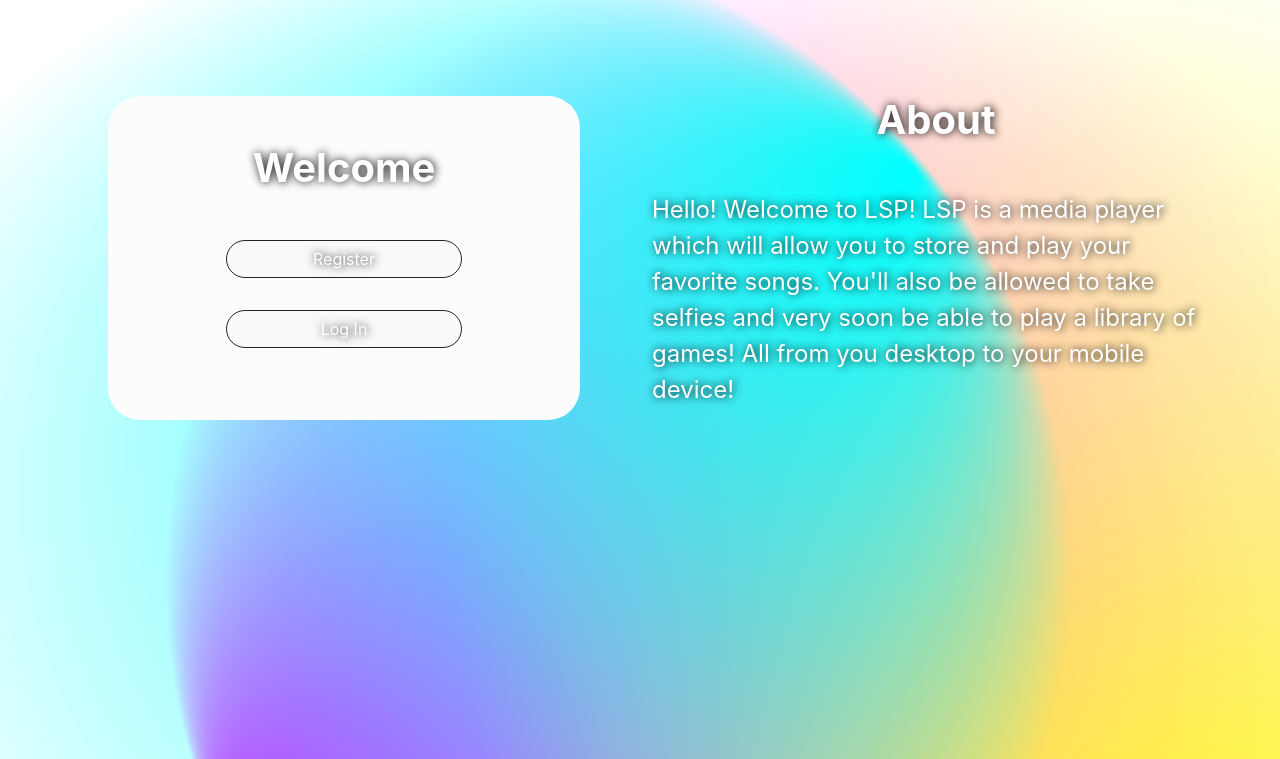
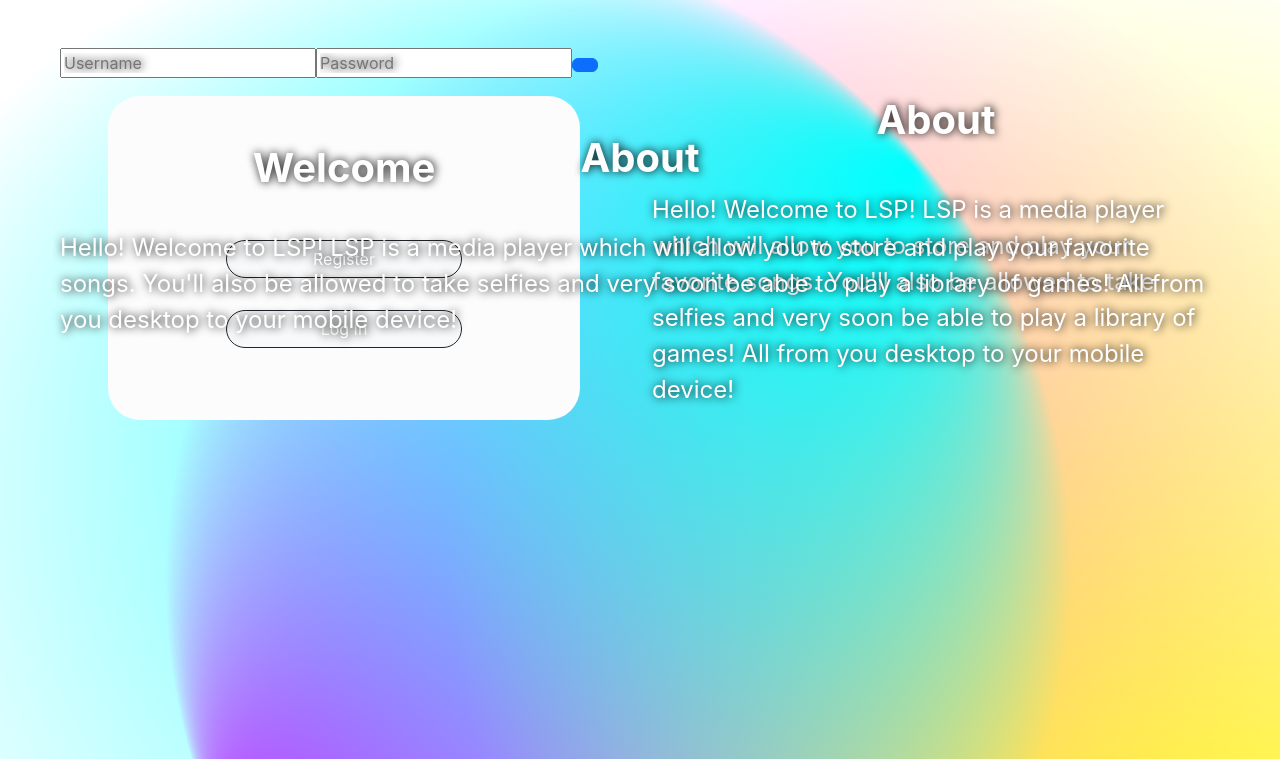
Before and after one commit to Lambpato/LSP, a React (Create React App) app in the folder client/: page / in a window 1280 px wide. Shown: the top 759 px of the page. Built offline with nearby package versions, Linux system fonts and the light colour scheme.

Commit message:
save progress

```diff
--- a/client/src/App.js
+++ b/client/src/App.js
@@ -1,15 +1,20 @@
 import './App.css';
 import LockScreen from './Pages/LockScreen'
 import Background from './components/Background';
-import AppContext from './components/AppContext';
-import { useState } from 'react';
+// import AppContext from './components/AppContext';
+import RegInPage from './Pages/RegInPage';
+import { ActionContextProvider } from './components/ActionContext';
 // import { Routes, Route } from 'react-router-dom'
 
 export default function App() {
  return (
-      <div  className="App">
+
+    <ActionContextProvider>
+
         <LockScreen/>
+        <RegInPage/>
         <Background/>
-      </div>
+
+    </ActionContextProvider>
   );
 }
--- a/client/src/Pages/LockScreen.jsx
+++ b/client/src/Pages/LockScreen.jsx
@@ -1,31 +1,16 @@
 import MediaQuery from '../components/MediaQuery';
 import '../css/LockScreen.css'
-import { useState } from 'react';
+import { useContext } from 'react';
 import Welcome from './Welcome';
 import About from '../components/About';
-
+import { ActionContext } from '../components/ActionContext';
 
 export default function LockScreen() {
-  const [action, setAction] = useState('');
-
-  const handleRegister = (e) => {
-    e.preventDefault();
-    setAction('register');
-  }
-
-  const handleLogIn = (e) => {
-    e.preventDefault();
-    setAction('LogIn')
-    console.log(action)
-  }
+  const { handleLogIn, handleRegister, action } = useContext(ActionContext);
   return (
-
     <div className={MediaQuery() ? 'row welcome px-5 mx-auto pt-5 position-absolute' : 'position-absolute top-0 start-0 bottom-0 end-0'}>
      <Welcome handleRegister={handleRegister} handleLogIn={handleLogIn} action={action}/>
-      {MediaQuery() ?
-      <About/>
-        :
-        undefined}
+      {MediaQuery() ? <About/> : undefined}
     </div>
   );
 };
--- /dev/null
+++ b/client/src/Pages/RegInPage.jsx
@@ -0,0 +1,21 @@
+import { useContext } from "react";
+import RegIn from "../components/RegIn";
+import About from "../components/About";
+import MediaQuery from "../components/MediaQuery";
+import { ActionContext } from "../components/ActionContext";
+
+
+
+export default function RegInPage() {
+  const { action } = useContext(ActionContext);
+
+    return (
+      action === '' ?
+    <div className={MediaQuery() ? 'row welcome px-5 mx-auto pt-5 position-absolute' : 'position-absolute top-0 start-0 bottom-0 end-0'}>
+
+    <RegIn action={action}/>
+    {MediaQuery() ? <About/> : undefined}
+    </div>
+    : undefined
+  );
+};
--- a/client/src/Pages/Welcome.jsx
+++ b/client/src/Pages/Welcome.jsx
@@ -4,7 +4,7 @@ export default function Welcome({handleRegister, handleLogIn, action}) {
   return (
     <div className='col mt-5'>
       <div className='welcome bg-light-subtle py-5 mx-5 rounded-5'>
-        <h1 className='fs-1 fw-bold mb-5'>Welcome</h1>
+        <h1 className='fs-1 fw-bold mb-5 text-center'>Welcome</h1>
         <div className='d-flex justify-content-center flex-column d-grid gap-2 col-6 mx-auto'>
           <RegButton handleClick={handleRegister} name={'Register'} />
           <RegButton handleClick={handleLogIn} name={'Log In'} />
--- a/client/src/components/About.jsx
+++ b/client/src/components/About.jsx
@@ -1,7 +1,7 @@
 export default function About () {
   return (
     <div className='col mt-5 '>
-      <h1 className='fs-1 fw-bold mb-5'>About</h1>
+      <h1 className='fs-1 fw-bold mb-5 text-center'>About</h1>
       <p className='fs-4 text-start'>
         Hello! Welcome to LSP!
         LSP is a media player which will allow you to store and play your favorite songs. You'll
--- /dev/null
+++ b/client/src/components/ActionContext.js
@@ -0,0 +1,30 @@
+import { useState, createContext } from 'react'
+
+export const ActionContext = createContext();
+
+export function ActionContextProvider(props) {
+  const [action, setAction] = useState('');
+
+  const handleRegister = (e) => {
+    e.preventDefault();
+    setAction('register');
+  }
+
+  const handleLogIn = (e) => {
+    e.preventDefault();
+    setAction('log-in')
+    console.log(action)
+  }
+
+  const contextValue = {
+    action,
+    handleRegister,
+    handleLogIn
+  }
+
+  return (
+    <ActionContext.Provider value={contextValue}>
+      {props.children}
+    </ActionContext.Provider>
+  );
+}
--- a/client/src/components/AppContext.jsx
+++ /dev/null
@@ -1,4 +0,0 @@
-import { createContext } from 'react';
-
-const AppContext = createContext();
-export default AppContext;
--- /dev/null
+++ b/client/src/components/RegIn.jsx
@@ -0,0 +1,53 @@
+import { useState } from "react";
+import { RegIn } from '../lib';
+
+
+export default function RegisterPage ({ action, onSignIn }) {
+  const [error, setError] = useState();
+
+  async function handleSubmit(event) {
+    event.preventDefault();
+    const formData = new FormData(event.target);
+    const { username, password } = Object.fromEntries(formData.entries());
+    try {
+      const result = await RegIn(action, username, password);
+
+      if (result.user && result.token) onSignIn(result);
+    } catch (err) {
+      setError(err);
+    }
+  }
+
+
+  return (
+
+    <form method="post" onSubmit={handleSubmit}>
+      <label className="form-label">
+        <input
+        required
+        type="text"
+        name="usename"
+        placeholder="Username"
+        ></input>
+      </label>
+
+      <label className="form-label">
+        <div>
+
+        </div>
+          <input
+        required
+        type="password"
+        name="password"
+        placeholder="Password"
+        ></input>
+      </label>
+      <button
+      type="submit"
+      className="btn btn-primary">
+        {action}
+      </button>
+      {error && <div style={{ color: 'red' }}>Error: {error.message}</div>}
+    </form>
+  )
+};
--- /dev/null
+++ b/client/src/lib/index.js
@@ -0,0 +1 @@
+export * from './api';
```
Also changed, not shown: client/src/Pages/RegisterPage.jsx (deleted, +0 -13 lines).
